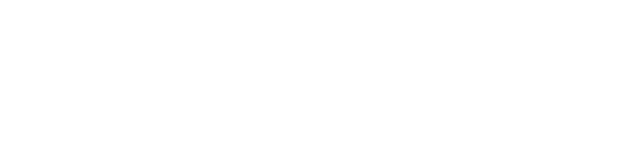
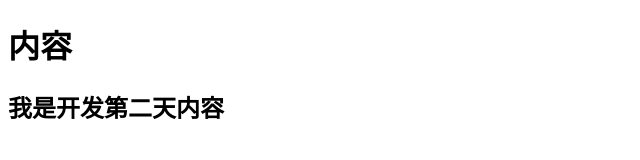
Before and after one commit to krystaLonger/test0301, a plain HTML site: page login.html in a window 1280 px wide. Shown: the whole page, without its empty margins (0-640 px from the left). Drawn offline with Linux system fonts and the light colour scheme.

Commit message:
第二个版本

```diff
--- a/login.html
+++ b/login.html
@@ -5,5 +5,7 @@
 		<title></title>
 	</head>
 	<body>
+		<h1>内容</h1>
+		<h2>我是开发第二天内容</h2>
 	</body>
 </html>
```
